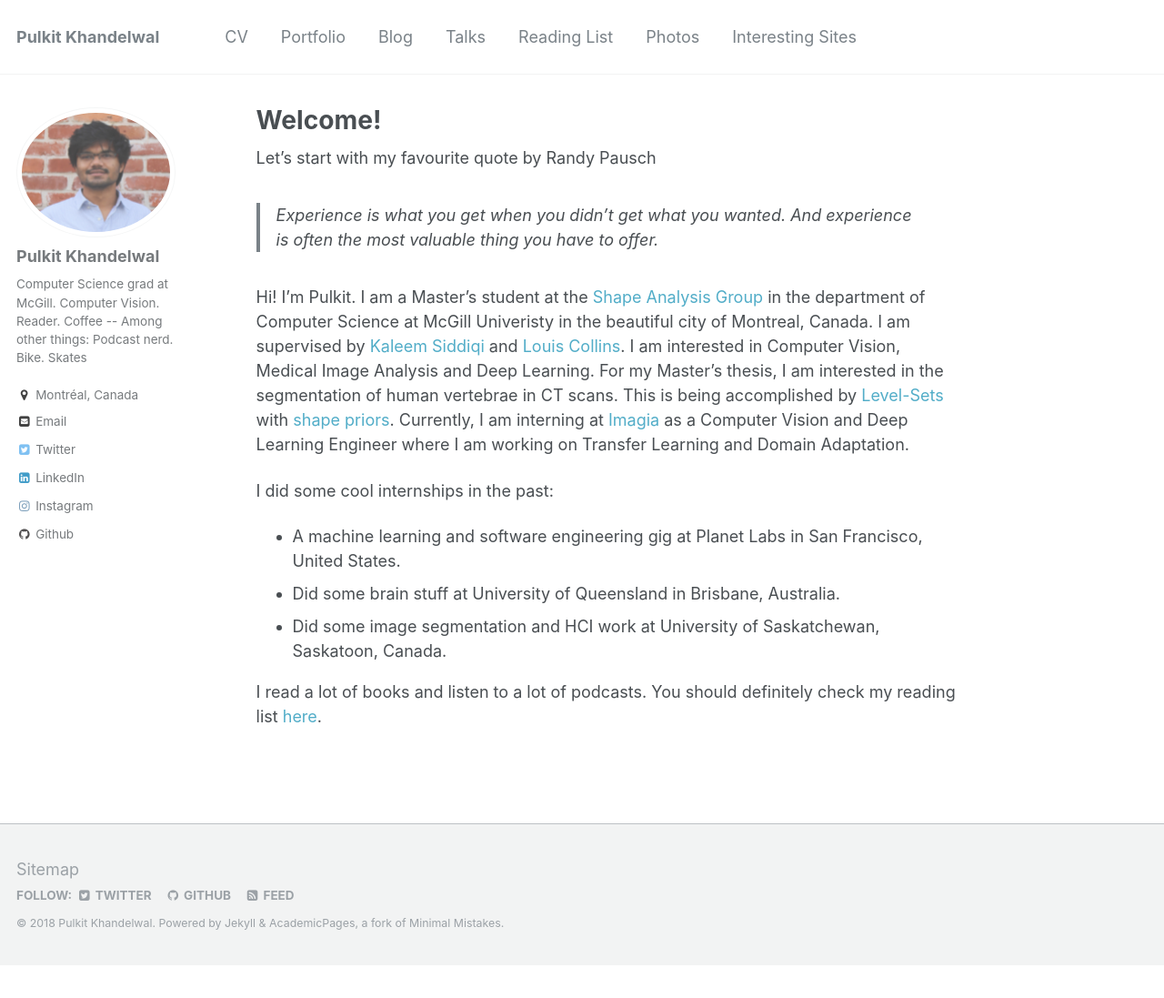
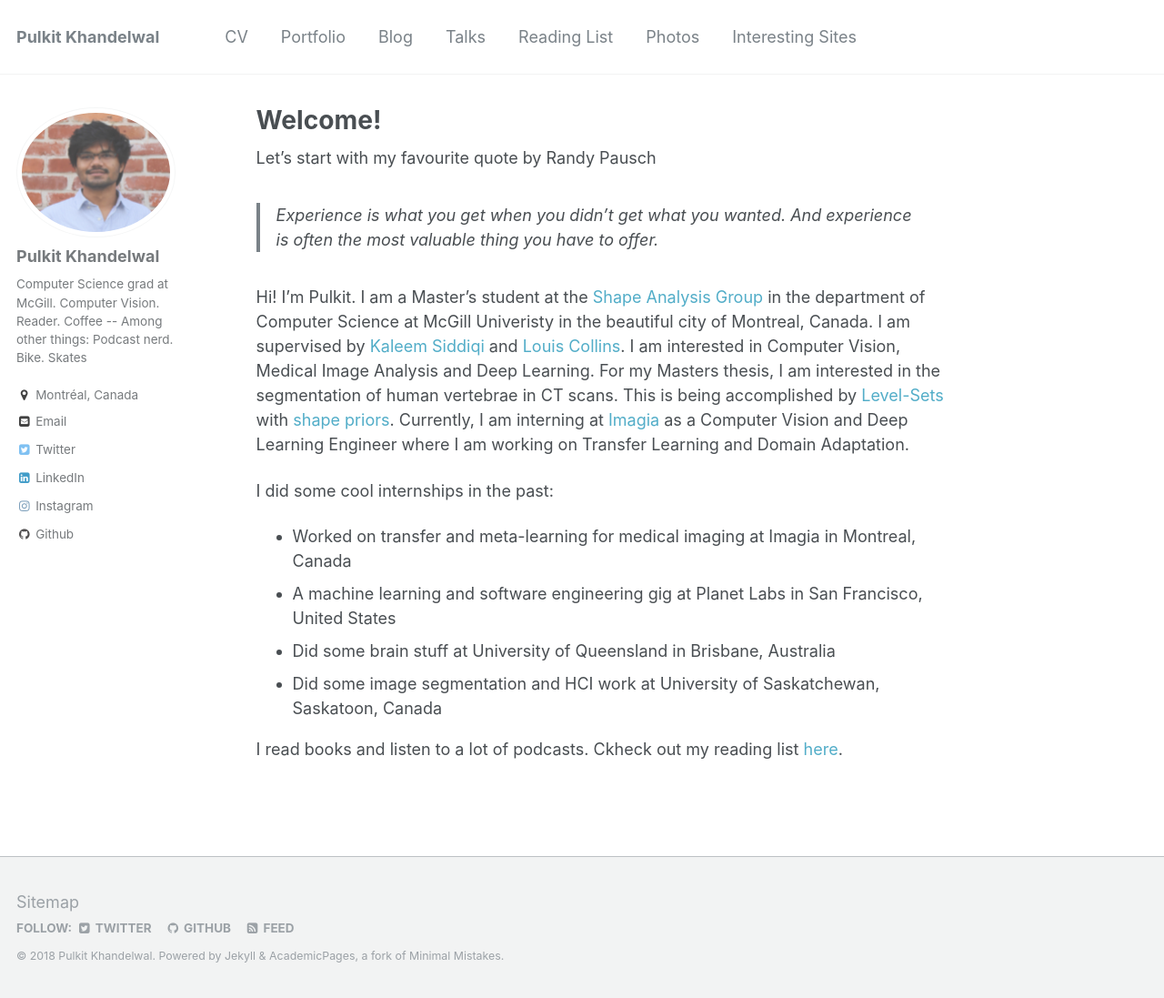
Before and after one commit to Pulkit-Khandelwal/pulkit-khandelwal.github.io, a Jekyll site: the page built from _pages/about.md, in a window 1280 px wide and 1097 px high. Shown: the whole window at 91% size. Built offline with Jekyll 4.4.1, drawn with Linux system fonts in a browser that asks for light colours.

Commit message:
Update about.md

```diff
--- a/_pages/about.md
+++ b/_pages/about.md
@@ -12,11 +12,12 @@
 > Experience is what you get when you didn't get what you wanted.
 > And experience is often the most valuable thing you have to offer.
 
-Hi! I'm Pulkit. I am a Master's student at the [Shape Analysis Group](http://www.cim.mcgill.ca/~shape/) in the department of Computer Science at McGill Univeristy in the beautiful city of Montreal, Canada. I am supervised by [Kaleem Siddiqi](http://www.cim.mcgill.ca/~siddiqi/) and [Louis Collins](http://nist.mni.mcgill.ca/). I am interested in Computer Vision, Medical Image Analysis and Deep Learning. For my Master's thesis, I am interested in the segmentation of human vertebrae in CT scans. This is being accomplished by [Level-Sets](https://math.berkeley.edu/~sethian/2006/Explanations/level_set_explain.html) with [shape priors](https://tel.archives-ouvertes.fr/file/index/docid/327560/filename/Rousson.pdf). Currently, I am interning at [Imagia](https://www.imagia.com/) as a Computer Vision and Deep Learning Engineer where I am working on Transfer Learning and Domain Adaptation.
+Hi! I'm Pulkit. I am a Master's student at the [Shape Analysis Group](http://www.cim.mcgill.ca/~shape/) in the department of Computer Science at McGill Univeristy in the beautiful city of Montreal, Canada. I am supervised by [Kaleem Siddiqi](http://www.cim.mcgill.ca/~siddiqi/) and [Louis Collins](http://nist.mni.mcgill.ca/). I am interested in Computer Vision, Medical Image Analysis and Deep Learning. For my Masters thesis, I am interested in the segmentation of human vertebrae in CT scans. This is being accomplished by [Level-Sets](https://math.berkeley.edu/~sethian/2006/Explanations/level_set_explain.html) with [shape priors](https://tel.archives-ouvertes.fr/file/index/docid/327560/filename/Rousson.pdf). Currently, I am interning at [Imagia](https://www.imagia.com/) as a Computer Vision and Deep Learning Engineer where I am working on Transfer Learning and Domain Adaptation.
 
 I did some cool internships in the past:
-* A machine learning and software engineering gig at Planet Labs in San Francisco, United States.
-* Did some brain stuff at University of Queensland in Brisbane, Australia.
-* Did some image segmentation and HCI work at University of Saskatchewan, Saskatoon, Canada.
+* Worked on transfer and meta-learning for medical imaging at Imagia in Montreal, Canada
+* A machine learning and software engineering gig at Planet Labs in San Francisco, United States
+* Did some brain stuff at University of Queensland in Brisbane, Australia
+* Did some image segmentation and HCI work at University of Saskatchewan, Saskatoon, Canada
 
-I read a lot of books and listen to a lot of podcasts. You should definitely check my reading list [here](https://pulkit-khandelwal.github.io/reading-list/).
+I read books and listen to a lot of podcasts. Ckheck out my reading list [here](https://pulkit-khandelwal.github.io/reading-list/).
```
